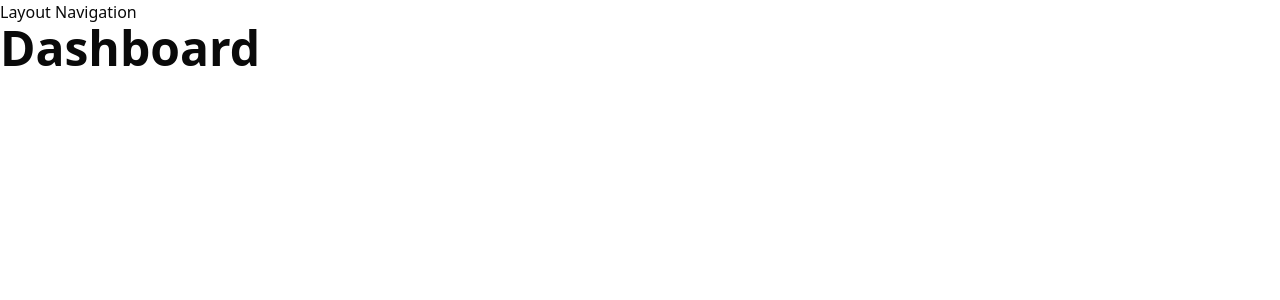
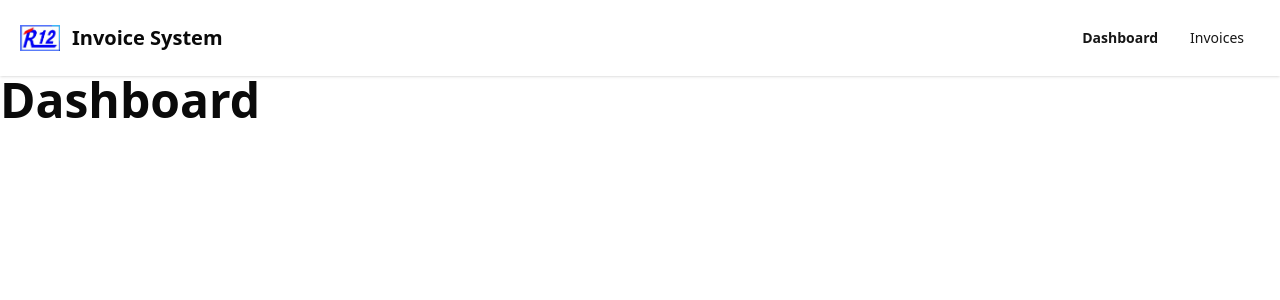
Before and after one commit to Briuwu/R12-invoice, a React (Vite) app: page /dashboard in a window 1280 px wide. Shown: the top 300 px of the page. Built offline with nearby package versions, Linux system fonts and the light colour scheme.

Commit message:
feat: add Header component and logo; update routing and layout structure

```diff
--- a/package.json
+++ b/package.json
@@ -12,6 +12,7 @@
   "dependencies": {
     "@radix-ui/react-slot": "^1.1.2",
     "@tailwindcss/vite": "^4.0.17",
+    "@tanstack/react-form": "^1.1.2",
     "class-variance-authority": "^0.7.1",
     "clsx": "^2.1.1",
     "lucide-react": "^0.484.0",
--- /dev/null
+++ b/src/components/header.tsx
@@ -0,0 +1,41 @@
+import { Link, useLocation } from "react-router";
+import { Button } from "./ui/button";
+import { cn } from "@/lib/utils";
+
+export const Header = () => {
+  const { pathname } = useLocation();
+  return (
+    <header className="bg-white p-5 shadow">
+      <div className="mx-auto flex max-w-7xl items-center justify-between">
+        <Link to="/dashboard" className="flex items-center gap-3">
+          <img src="./logo.png" alt="" className="w-10" />
+          <p className="text-xl font-bold">Invoice System</p>
+        </Link>
+        <ul className="flex items-center">
+          <li>
+            <Button
+              asChild
+              variant={"link"}
+              className={cn({
+                "font-bold": pathname === "/dashboard",
+              })}
+            >
+              <Link to="/dashboard">Dashboard</Link>
+            </Button>
+          </li>
+          <li>
+            <Button
+              asChild
+              variant={"link"}
+              className={cn({
+                "font-bold": pathname === "/dashboard/invoices",
+              })}
+            >
+              <Link to="/dashboard/invoices">Invoices</Link>
+            </Button>
+          </li>
+        </ul>
+      </div>
+    </header>
+  );
+};
--- a/src/pages/layout.tsx
+++ b/src/pages/layout.tsx
@@ -1,9 +1,11 @@
 import { Outlet } from "react-router";
+
+import { Header } from "@/components/header";
 
 export default function Layout() {
   return (
     <div>
-      <h1>Layout Navigation</h1>
+      <Header />
       <Outlet />
     </div>
   );
--- a/src/routes.ts
+++ b/src/routes.ts
@@ -1,38 +1,23 @@
 import { createBrowserRouter } from "react-router";
 
-import AuthLayout from "./auth-layout";
+import AuthLayout from "@/auth-layout";
+import Layout from "@/pages/layout";
 
-import App from "./App";
-import LoginPage from "./pages/login";
-import InvoicesPage from "./pages/invoices";
-import InvoicePage from "./pages/invoice";
-import Layout from "./pages/layout";
+import App from "@/App";
+import LoginPage from "@/pages/login";
+import InvoicesPage from "@/pages/invoices";
+import InvoicePage from "@/pages/invoice";
 
 export const router = createBrowserRouter([
-  {
-    path: "/",
-    Component: AuthLayout,
-  },
+  { path: "/", Component: AuthLayout },
   {
     path: "/dashboard",
     Component: Layout,
     children: [
-      {
-        index: true,
-        Component: App,
-      },
-      {
-        path: "invoices",
-        Component: InvoicesPage,
-      },
-      {
-        path: "invoices/:id",
-        Component: InvoicePage,
-      },
+      { index: true, Component: App },
+      { path: "invoices", Component: InvoicesPage },
+      { path: "invoices/:id", Component: InvoicePage },
     ],
   },
-  {
-    path: "login",
-    Component: LoginPage,
-  },
+  { path: "login", Component: LoginPage },
 ]);
```
Also changed, not shown: public/logo.png (added), 1 other file (tests, documents, lock files or other folders).
